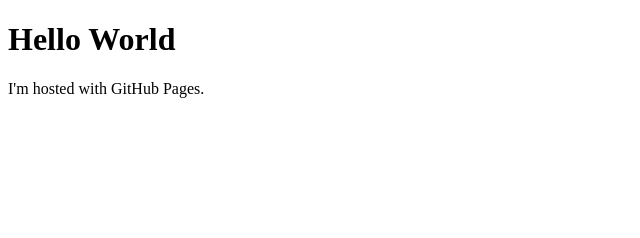
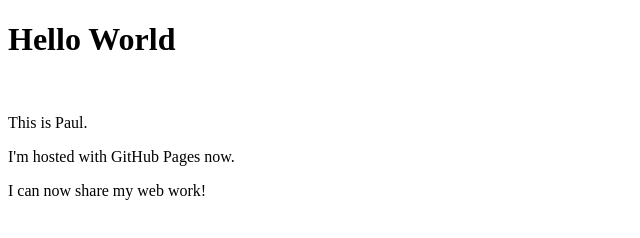
Before and after one commit to PPettersen26/ppettersen26.github.io, a plain HTML site: page index.html in a window 1280 px wide. Shown: the whole page, without its empty margins (0-640 px from the left). Drawn offline with Linux system fonts and the light colour scheme.

Commit message:
Update index.html

```diff
--- a/index.html
+++ b/index.html
@@ -2,6 +2,9 @@
 <html>
 <body>
 <h1>Hello World</h1>
-<p>I'm hosted with GitHub Pages.</p>
+<br>
+<p>This is Paul.</p>
+<p>I'm hosted with GitHub Pages now.</p>
+<p>I can now share my web work!</p>
 </body>
 </html>
```
